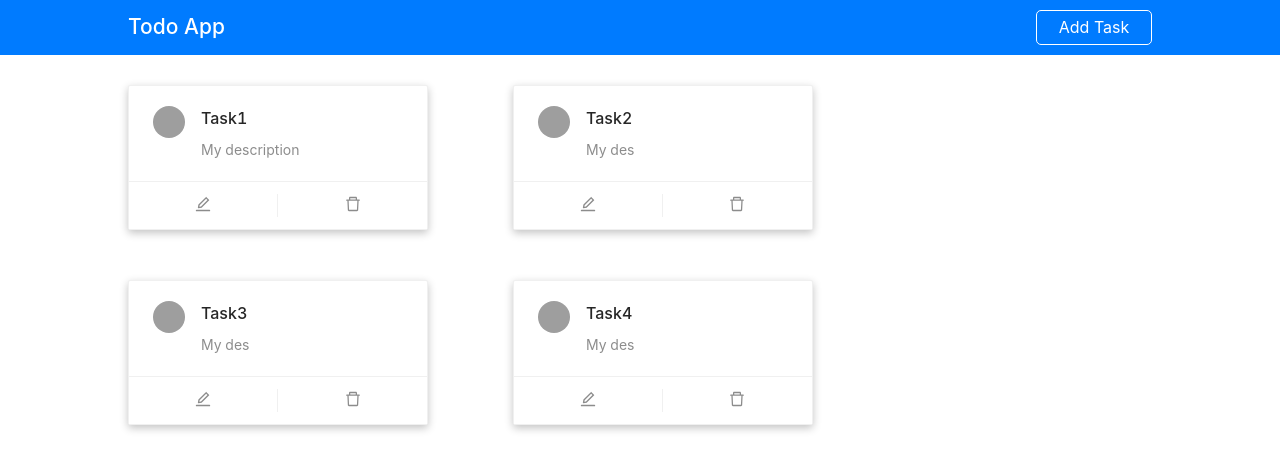
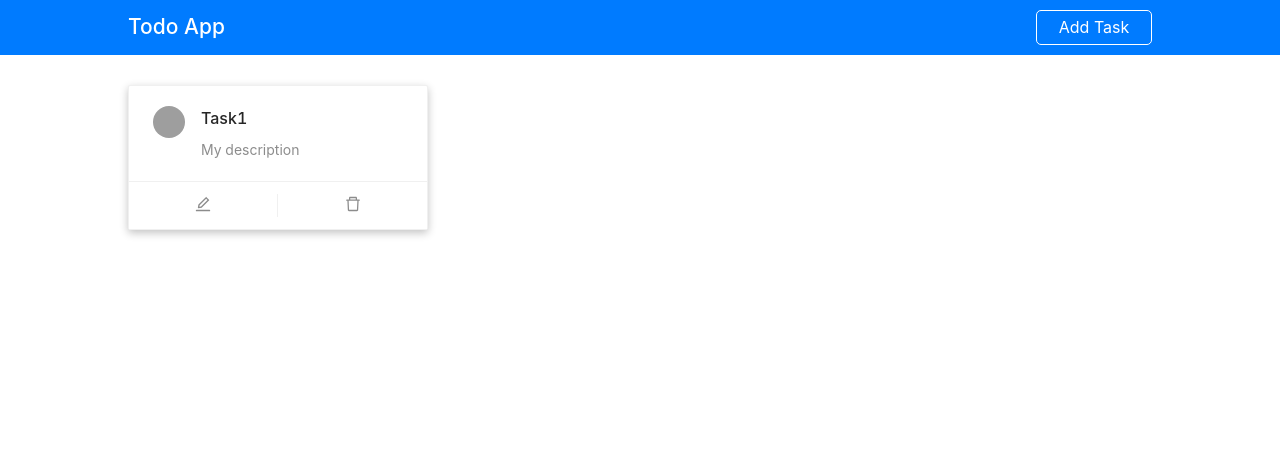
Before and after one commit to hamza181/task-app, a React (Create React App) app: page / in a window 1280 px wide. Shown: the top 470 px of the page. Built offline with nearby package versions, Linux system fonts and the light colour scheme; grey boxes are pictures that could not be loaded.

Commit message:
add and delete note completed

```diff
--- a/src/Components/Card/MyCard.js
+++ b/src/Components/Card/MyCard.js
@@ -8,19 +8,26 @@ import {
 } from "@ant-design/icons";
 import { useDispatch } from "react-redux";
 import { deleteNote } from "../../Store/action/note";
+import { useHistory } from "react-router-dom";
 
 const { Meta } = Card;
 
 function MyCard(props) {
+  const dispatch = useDispatch();
+  const history = useHistory();
 
-  const dispatch = useDispatch()
+  function deleteNotes(e) {
+    e.stopPropagation();
+    // console.log('delete');
+    dispatch(deleteNote(props.id))
+  }
   return (
-    <div style={{marginBottom: '50px'}}>
+    <div style={{ marginBottom: "50px" }}>
       <Card
         style={{
           width: 300,
-        boxShadow: 'rgba(0, 0, 0, 0.24) 0px 3px 8px',
-         }}
+          boxShadow: "rgba(0, 0, 0, 0.24) 0px 3px 8px",
+        }}
         // cover={
         //   <img
         //     alt="example"
@@ -28,10 +35,14 @@ function MyCard(props) {
         //   />
         // }
         actions={[
-        //   <SettingOutlined key="setting" />,
+          //   <SettingOutlined key="setting" />,
           <EditOutlined key="edit" />,
-          <DeleteOutlined key='delete'/>,
+          <DeleteOutlined key="delete" onClick={deleteNotes} />,
         ]}
+        onClick={() => {
+          console.log(props.id);
+          history.push(`/note/${props.id}`);
+        }}
       >
         <Meta
           avatar={
@@ -39,6 +50,7 @@ function MyCard(props) {
           }
           title={props.name}
           description={props.description}
+          id={props.id}
         />
       </Card>
     </div>
--- a/src/Components/Form/MyForm.js
+++ b/src/Components/Form/MyForm.js
@@ -3,13 +3,14 @@ import { Form, Input, Button, Upload } from "antd";
 import { UploadOutlined, InboxOutlined } from "@ant-design/icons";
 import { useDispatch } from "react-redux";
 import { addNote } from "../../Store/action/note";
+import { Redirect, useHistory } from "react-router-dom";
 
 function MyForm() {
   const dispatch = useDispatch();
   const [name, setName] = useState();
   const [description, setDescription] = useState();
   const [image, setImage] = useState();
-
+  const history = useHistory()
 
   function addNotes() {
     const body = {
@@ -19,6 +20,9 @@ function MyForm() {
     }
 
     dispatch(addNote(body))
+
+    history.push(`/`)
+
   }
 
   return (
--- a/src/Pages/Home.js
+++ b/src/Pages/Home.js
@@ -1,12 +1,16 @@
-import React, { useState } from "react";
-import { useSelector } from "react-redux";
+import React, { useEffect, useState } from "react";
+import { useDispatch, useSelector } from "react-redux";
 import { Link } from "react-router-dom";
 import MyCard from "../Components/Card/MyCard";
 import Navbar from "../Layout/Header/Navbar/Navbar";
+import { deleteNote } from "../Store/action/note";
 
 function Home() {
   const myState = useSelector((state) => state.note.notes);
+  const dispatch = useDispatch();
   const [isStateEmpty, setIsStateEmpty] = useState(false);
+  const [abc, setabc] = useState(myState)
+
   return (
     <div>
       <Navbar></Navbar>
@@ -22,16 +26,15 @@ function Home() {
         >
           {!isStateEmpty ? (
             <>
-              {myState.map((value, index) => {
+              {myState?.map((value, index) => {
                 return (
-                  <Link to={`/note/${index + 1}`}>
                   <MyCard
                     key={index + 1}
+                    id={myState[index].id}
                     name={myState[index].name}
                     description={myState[index].description}
                     image="asdf"
                   />
-                  </Link>
                 );
               })}
             </>
--- a/src/Pages/ShowNote.js
+++ b/src/Pages/ShowNote.js
@@ -2,18 +2,26 @@ import { DeleteOutlined, EditOutlined } from "@ant-design/icons";
 import { Button, Card } from "antd";
 import React, { useEffect } from "react";
 import { useDispatch, useSelector } from "react-redux";
-import { useParams } from "react-router-dom";
+import { useHistory, useParams } from "react-router-dom";
 import MyForm from "../Components/Form/MyForm";
 import Navbar from "../Layout/Header/Navbar/Navbar";
-import { getParticularNote } from "../Store/action/note";
+import { deleteNote, getParticularNote } from "../Store/action/note";
 
 function ShowNote() {
 
   // get id of route --- note/id
   let {id} = useParams()
+  const history = useHistory()
 
   const dispatch = useDispatch()
   const getNode = useSelector(state => state.note.particularNote)
+
+  function deleteNotes(){
+    // console.log('delete');
+    dispatch(deleteNote(id))
+    history.push(`/`)
+
+  }
 
   useEffect(() => {
       dispatch(getParticularNote(id))
@@ -70,7 +78,7 @@ function ShowNote() {
               <Button type="primary" size="large" icon={<EditOutlined />}>
                 Edit
               </Button>
-              <Button type="danger" size="large" icon={<DeleteOutlined />}>
+              <Button type="danger" size="large" icon={<DeleteOutlined />} onClick={deleteNotes}>
                 Delete
               </Button>
             </div>
--- a/src/Store/action/note.js
+++ b/src/Store/action/note.js
@@ -13,15 +13,17 @@ export function editNote() {
   };
 }
 
-export function deleteNote() {
+export function deleteNote(id) {
+  console.log(id);
   return {
     type: constant.DELETENOTE,
+    payload: id,
   };
 }
 
 export function getParticularNote(id) {
   return {
     type: constant.GETNOTE,
-    payload: id
+    payload: id,
   };
 }
--- a/src/Store/reducer/note.js
+++ b/src/Store/reducer/note.js
@@ -1,3 +1,4 @@
+import { deleteNote } from "../action/note";
 import * as constant from "../constant/note";
 
 const initialState = {
@@ -8,37 +9,35 @@ const initialState = {
       description: "My description",
       image: "asdf",
     },
-    {
-      id: 2,
-      name: "Task2",
-      description: "My des",
-      image: "oasidf",
-    },
-    {
-      id: 3,
-      name: "Task3",
-      description: "My des",
-      image: "oasidf",
-    },
-    {
-      id: 4,
-      name: "Task4",
-      description: "My des",
-      image: "oasidf",
-    },
+    // {
+    //   id: 2,
+    //   name: "Task2",
+    //   description: "My des",
+    //   image: "oasidf",
+    // },
+    // {
+    //   id: 3,
+    //   name: "Task3",
+    //   description: "My des",
+    //   image: "oasidf",
+    // },
+    // {
+    //   id: 4,
+    //   name: "Task4",
+    //   description: "My des",
+    //   image: "oasidf",
+    // },
   ],
-  counter: 4,
   particularNote: null,
 };
 
 export const note = (state = initialState, action) => {
   if (action.type === constant.ADDNOTE) {
-    const tempPayload = { ...action.payload, id: state.counter + 1 };
+    const tempPayload = { ...action.payload, id: state.notes.length + 1 };
     const newNotes = [...state.notes, tempPayload];
     return {
       ...state,
       notes: newNotes,
-      counter: state.counter + 1,
     };
   }
   if (action.type === constant.GETNOTE) {
@@ -51,10 +50,13 @@ export const note = (state = initialState, action) => {
       particularNote: getParticularNote,
     };
   }
-  if(action.type === constant.DELETENOTE){
-    console.log('delete note');
-    return {}
-
+  if (action.type === constant.DELETENOTE) {
+    const deletedNote = state.notes.filter((ele) => ele.id != action.payload);
+    console.log(state);
+    return {
+      ...state,
+      notes: deletedNote
+    };
   }
 
   return state;
```
Lines whose indentation alone changed are shown as unchanged.
